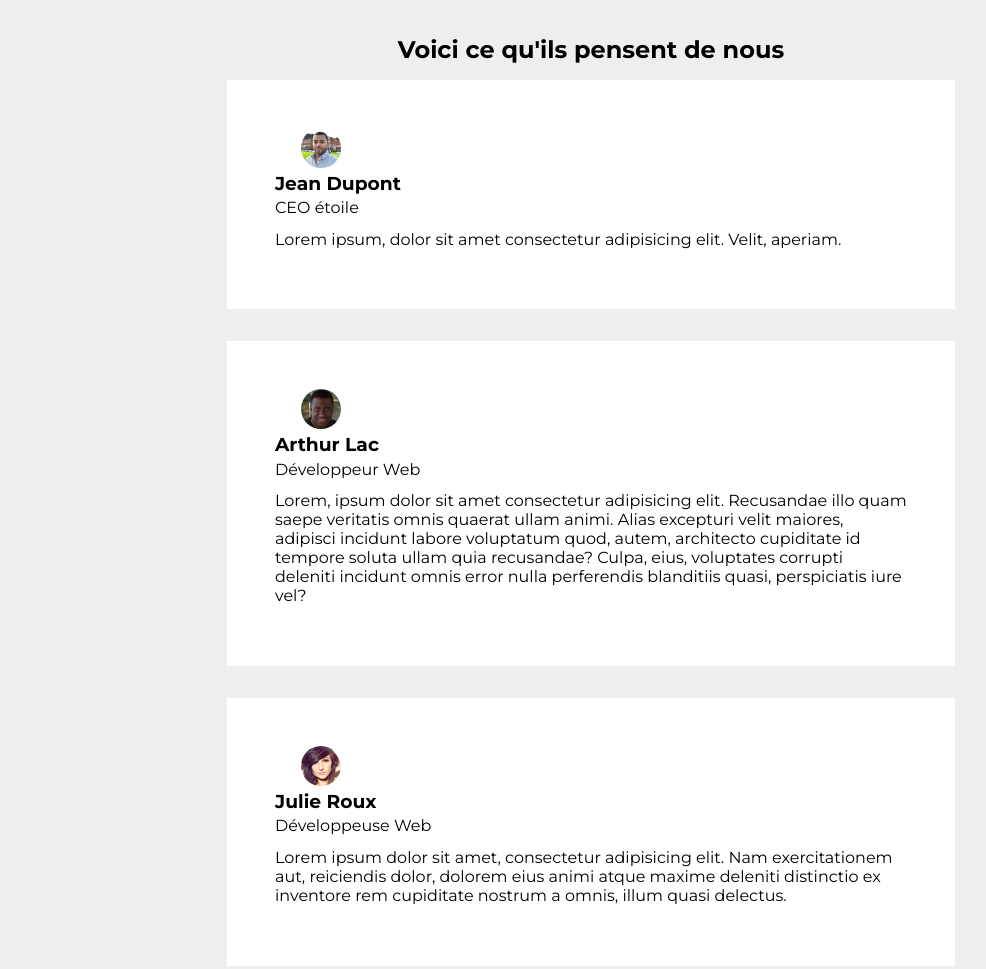
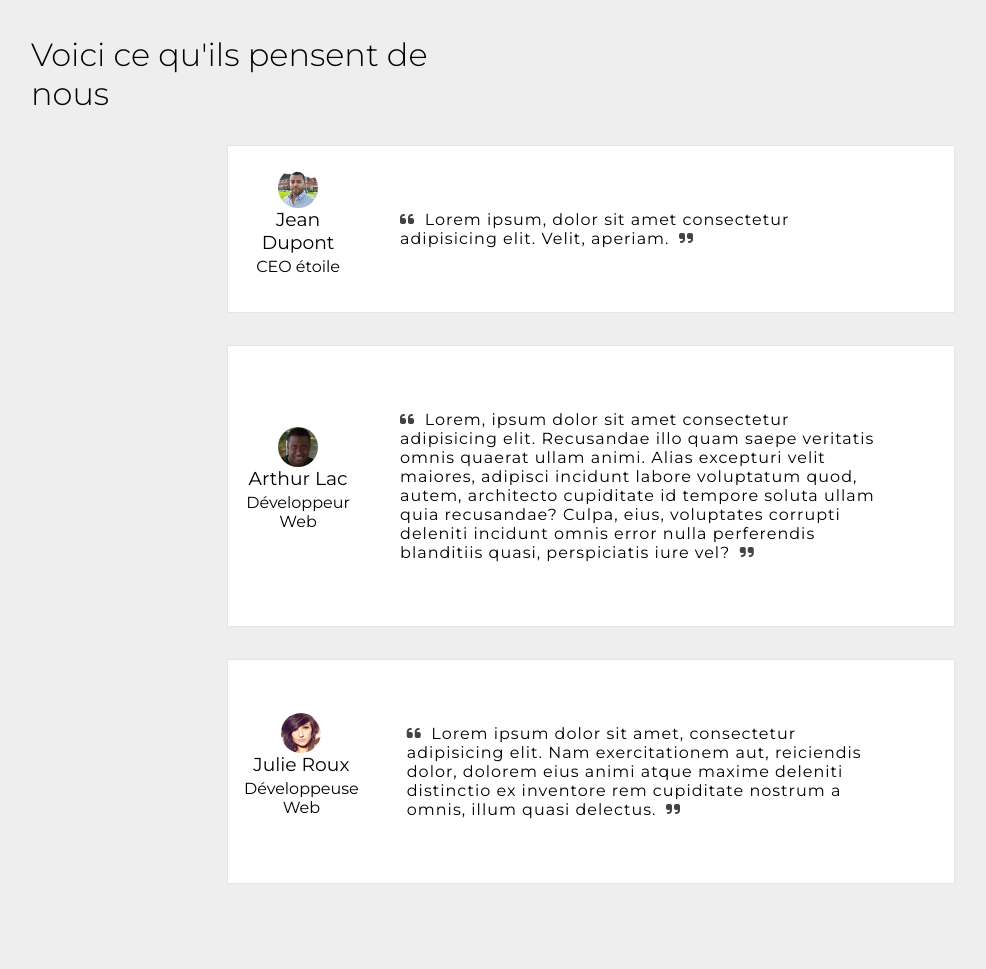
Before and after one commit to Kiraen/Agence_Ledor, a plain HTML site: page index.html in a window 1280 px wide. Shown: the part 2180-3149 px from the top of the page, without its empty margins (49-1035 px from the left). Drawn offline with Linux system fonts and the light colour scheme; a web font is replaced by a local one.

Commit message:
common change/optimization

```diff
--- a/css/theme.css
+++ b/css/theme.css
@@ -48,6 +48,10 @@ strong {
   font-weight: 400;
 }
 
+strong:hover {
+  color: #a60808;
+}
+
 /* NAVBAR  AND IMAGE COVER */
 
 header {
@@ -69,6 +73,10 @@ header {
   color: #f1c40f;
   font-size: 1.8rem;
   padding-bottom: 0.8rem;
+}
+
+.header-contain i:hover {
+  color: #a60808;
 }
 
 .header-contain h1 {
@@ -168,7 +176,7 @@ header {
 }
 
 .offer-content:hover {
-  box-shadow: 0px 0px 30px 5px rgba(0, 0, 0, 0.4);
+  box-shadow: 0px 0px 30px 5px rgba(117, 75, 75, 0.3);
 }
 
 .separator {
@@ -197,12 +205,13 @@ header {
   display: flex;
   flex-direction: column;
   justify-content: center;
+  padding: 5rem;
 }
 
 .team-content h2,
 .team-content p {
   width: 100%;
-  padding-left: 5.8rem;
+  padding: 0rem;
 }
 
 .team-content h2 {
@@ -218,6 +227,45 @@ header {
 
 /* ADVICE SECTION  */
 
+.container-all {
+  display: flex;
+  flex-direction: row;
+}
+
+.container-1 {
+  text-align: center;
+  display: flex;
+  flex-direction: column;
+  justify-content: center;
+  align-items: center;
+  width: 15rem;
+}
+
+.container-1 h3,
+.container-1 p {
+  font-weight: 500;
+}
+
+.advice {
+  margin: 2rem;
+  padding: 1rem;
+  font-size: 1rem;
+  letter-spacing: 1px;
+  width: 70rem;
+}
+
+.advice i {
+  color: #444;
+}
+
+.fa-quote-left {
+  padding-right: 0.6rem;
+}
+
+.fa-quote-right {
+  padding-left: 0.6rem;
+}
+
 .advice-section {
   padding: 5rem;
   display: flex;
@@ -226,21 +274,35 @@ header {
   align-items: center;
 }
 
+.advice-section h2 {
+  font-size: 2rem;
+  font-weight: 100;
+  padding-right: 41rem;
+  padding-bottom: 1rem;
+}
+
 .advice-content {
   background: white;
-  padding: 3rem;
+  padding: 1rem;
   margin-bottom: 2rem;
   width: 65%;
+  border: solid;
+  border-width: 1px;
+  border-color: rgba(0, 0, 0, 0.1);
 }
 
 .advice-content img {
   max-width: 2.5rem;
   border-radius: 2rem;
-  margin-left: 1.6rem;
+  margin-left: 0rem;
 }
 
 .advice-content h3 {
   margin-bottom: 0.2rem;
+}
+
+.advice-content:hover {
+  box-shadow: 0px 0px 30px 5px rgba(117, 75, 75, 0.3);
 }
 
 /* CONTACT */
@@ -303,11 +365,11 @@ textarea {
   width: 10rem;
   display: block;
   text-align: center;
-  padding-top: 0.34rem;
+  padding-top: 0.42rem;
   margin-left: 83.4%;
   font-weight: 600;
 }
 
 .btn:hover {
-  background: red;
+  background: #a60808;
 }
--- a/index.html
+++ b/index.html
@@ -78,29 +78,47 @@
     <h2>Voici ce qu'ils pensent de nous</h2>
 
     <div class="advice-content">
+      <div class="container-all">
+        <div class="container-1">
           <img src="./img/person-3.jpg" alt="image avis">
           <h3>Jean Dupont</h3>
           <p>CEO étoile</p>
-      <p>Lorem ipsum, dolor sit amet consectetur adipisicing elit. Velit, aperiam. </p>
+        </div>
+        <p class="advice"><i class="fas fa-quote-left"></i>Lorem ipsum, dolor sit amet consectetur adipisicing elit.
+          Velit, aperiam.<i class="fas fa-quote-right"></i> </p>
+      </div>
     </div>
 
     <div class="advice-content">
+      <div class="container-all">
+        <div class="container-1">
           <img src="./img/person-2.jpg" alt="image avis">
           <h3>Arthur Lac</h3>
           <p>Développeur Web</p>
-      <p>Lorem, ipsum dolor sit amet consectetur adipisicing elit. Recusandae illo quam saepe veritatis omnis quaerat
+        </div>
+        <p class="advice"><i class="fas fa-quote-left"></i>Lorem, ipsum dolor sit amet consectetur adipisicing elit.
+          Recusandae illo quam saepe veritatis
+          omnis quaerat
           ullam animi. Alias excepturi velit maiores, adipisci incidunt labore voluptatum quod, autem, architecto
           cupiditate id tempore soluta ullam quia recusandae? Culpa, eius, voluptates corrupti deleniti incidunt omnis
-        error nulla perferendis blanditiis quasi, perspiciatis iure vel? </p>
+          error nulla perferendis blanditiis quasi, perspiciatis iure vel?<i class="fas fa-quote-right"></i> </p>
+      </div>
     </div>
 
     <div class="advice-content">
+      <div class="container-all">
+        <div class="container-1">
           <img src="./img/person-1.jpg" alt="image avis">
           <h3>Julie Roux</h3>
           <p>Développeuse Web</p>
-      <p>Lorem ipsum dolor sit amet, consectetur adipisicing elit. Nam exercitationem aut, reiciendis dolor, dolorem
-        eius animi atque maxime deleniti distinctio ex inventore rem cupiditate nostrum a omnis, illum quasi delectus.
+        </div>
+        <p class="advice"><i class="fas fa-quote-left"></i>Lorem ipsum dolor sit amet, consectetur adipisicing elit. Nam
+          exercitationem aut, reiciendis
+          dolor, dolorem
+          eius animi atque maxime deleniti distinctio ex inventore rem cupiditate nostrum a omnis, illum quasi
+          delectus.<i class="fas fa-quote-right"></i>
         </p>
+      </div>
     </div>
 
   </section>
```
Lines whose indentation alone changed are shown as unchanged.
